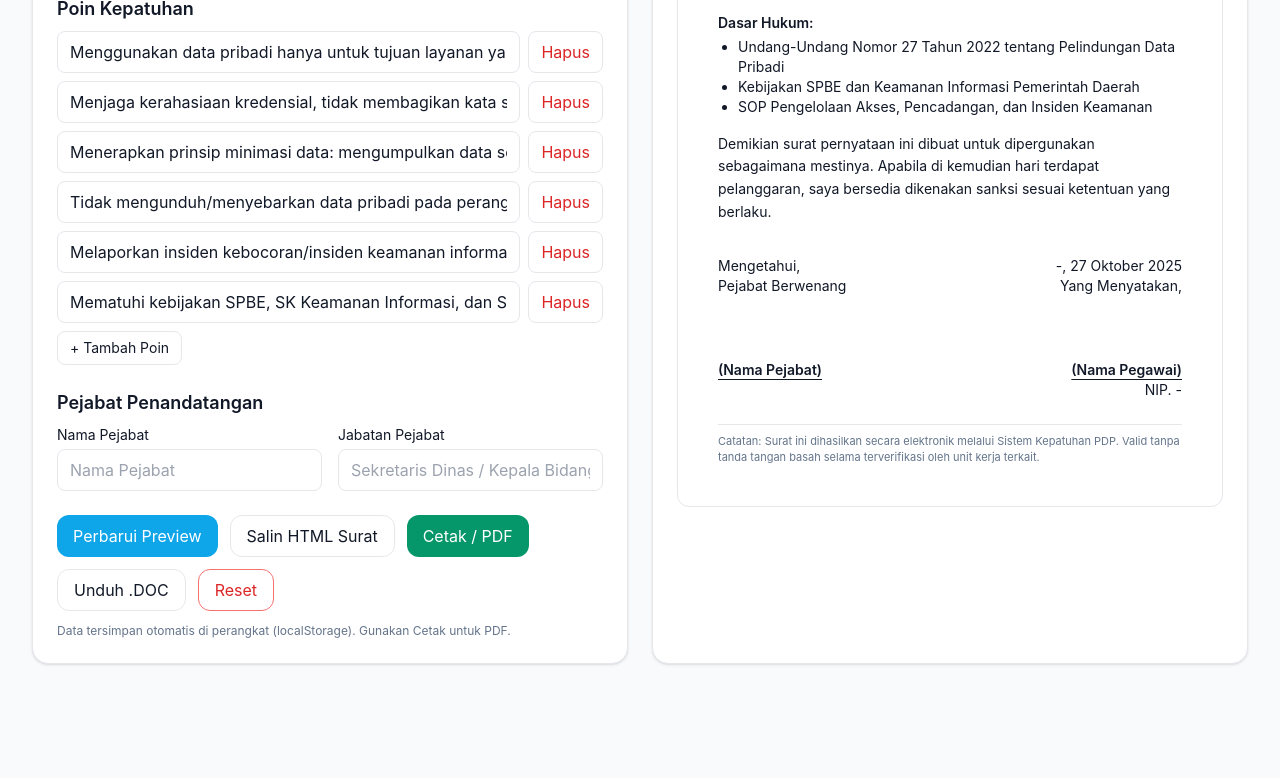
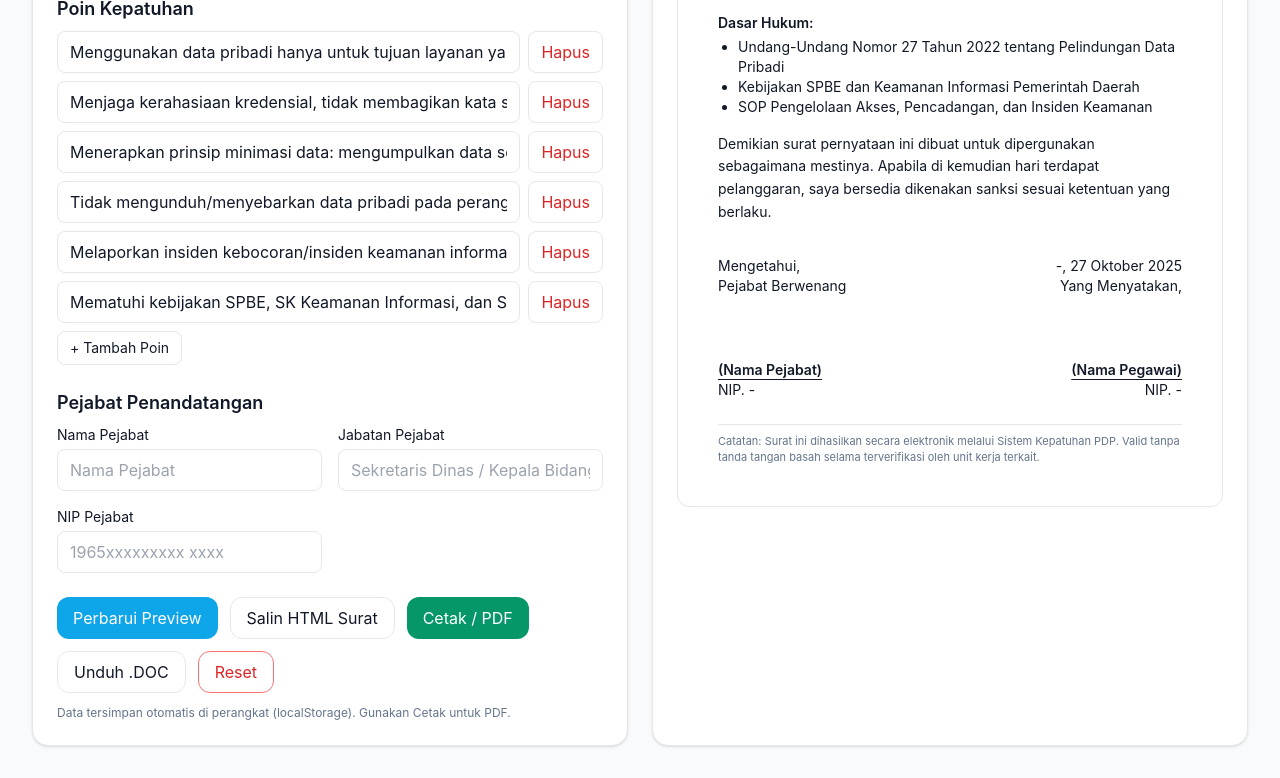
Before and after one commit to RachmadAgungP/SuratKepatuhan, a plain HTML site: page sistem_suratkepatuhan.html in a window 1280 px wide. Shown: the part 1008-1786 px from the top of the page. Before the commit the page ends 1704 px from the top, so only its background shows below. Drawn offline with nearby package versions, Linux system fonts and the light colour scheme.

Commit message:
Update sistem_suratkepatuhan.html

```diff
--- a/sistem_suratkepatuhan.html
+++ b/sistem_suratkepatuhan.html
@@ -124,6 +124,13 @@
             <label class="block text-sm mb-1">Jabatan Pejabat</label>
             <input id="jabatanPejabat" class="w-full rounded-lg border px-3 py-2" placeholder="Sekretaris Dinas / Kepala Bidang" />
           </div>
+          <!-- TAMBAHAN: NIP Pejabat -->
+          <div>
+            <label class="block text-sm mb-1">NIP Pejabat</label>
+            <input id="nipPejabat" class="w-full rounded-lg border px-3 py-2" placeholder="1965xxxxxxxxx xxxx" />
+          </div>
+
+
         </div>
 
         <div class="mt-6 flex flex-wrap gap-3">
@@ -204,7 +211,7 @@
       'instansi','unitKerja','nomorSurat','tanggalSurat','perihal','kota','alamat',
       'namaPegawai','nip','jabatan','email',
       'mulaiBerlaku','selesaiBerlaku','dasarHukum',
-      'namaPejabat','jabatanPejabat'
+      'namaPejabat','jabatanPejabat','nipPejabat'
     ];
     function loadForm() {
       const raw = localStorage.getItem('pdp_surat_form');
@@ -269,7 +276,7 @@
       `;
       const title = `
         <div class="mt-4 text-center">
-          <div class="uppercase font-bold tracking-wide">SURAT PERNYATAAN KEPA- TUHAN</div>
+          <div class="uppercase font-bold tracking-wide">SURAT PERNYATAAN KEPATUHAN</div>
           <div class="uppercase font-bold tracking-wide">PERLINDUNGAN DATA PRIBADI</div>
           <div class="mt-1 text-sm">Nomor: ${esc(v.nomorSurat) || genNomorSurat()}</div>
           <div class="mt-0.5 text-xs text-slate-500">ID Dokumen: ${docId}</div>
@@ -318,6 +325,7 @@
       <div>${esc(v.jabatanPejabat) || 'Pejabat Berwenang'}</div>
       <div class="h-16"></div>
       <div class="font-semibold underline underline-offset-4">${esc(v.namaPejabat) || '(Nama Pejabat)'}</div>
+      <div>NIP. ${esc(v.nipPejabat) || '-'}</div> <!-- TAMBAHAN -->
     </div>
     <div class="text-sm text-right">
       <div>${esc(v.kota) || '-'}, ${fmtDateID(v.tanggalSurat) || fmtDateID(todayISO())}</div>
@@ -328,6 +336,7 @@
     </div>
   </div>
 `;
+
 
       $('doc').innerHTML = `
         ${header}
```
Lines whose indentation alone changed are shown as unchanged.
